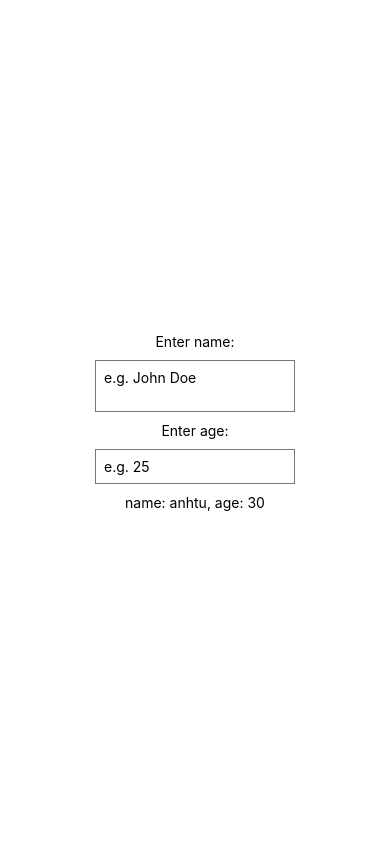
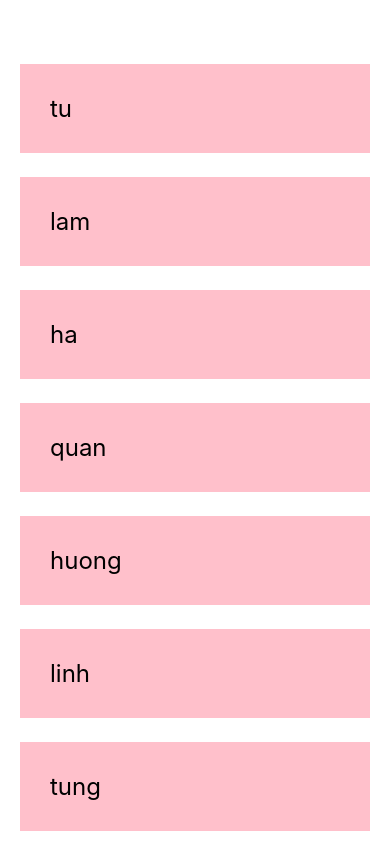
Before and after one commit to thuyhu1080/NinjaRN, a React Native app: screen / in a window 390 px wide. Built offline with nearby package versions, Linux system fonts and the light colour scheme.

Commit message:
List & ScrollView

```diff
--- a/App.js
+++ b/App.js
@@ -1,29 +1,33 @@
 import React, { useState } from 'react';
-import { StyleSheet, Text, View, TextInput } from 'react-native';
+import { StyleSheet, Text, View, ScrollView } from 'react-native';
 
 export default function App() {
-  const [name, setName] = useState('anhtu');
-  const [age, setAge] = useState('30');
+  const [people, setPeople] = useState([
+    { name: 'tu', key: '1' },
+    { name: 'lam', key: '2' },
+    { name: 'ha', key: '3' },
+    { name: 'quan', key: '4' },
+    { name: 'huong', key: '5' },
+    { name: 'linh', key: '6' },
+    { name: 'tung', key: '8' },
+    { name: 'an', key: '9' },
+    { name: 'minh', key: '10' },
+    { name: 'phong', key: '11' },
+
+  ]);
 
 
   return (
     <View style={styles.container}>
-      <Text>Enter name:</Text>
-      <TextInput
-      multiline
-      style={styles.input}
-      placeholder='e.g. John Doe'
-      onChangeText={(val) => setName(val)} />
-
-      <Text>Enter age:</Text>
-      <TextInput
-      keyboardType='numeric'
-      style={styles.input}
-      placeholder='e.g. 25'
-      onChangeText={(val) => setAge(val)} />
-
-      <Text>name: {name}, age: {age}</Text>
-
+      <ScrollView>
+    { people.map(item => {
+      return (
+        <View key={item.key}>
+          <Text style={styles.item}>{item.name}</Text>
+        </View>
+      )
+    })}
+    </ScrollView>
     </View>
   );
 }
@@ -32,15 +36,15 @@
   container: {
     flex: 1,
     backgroundColor: '#fff',
-    alignItems: 'center',
-    justifyContent: 'center',
+    paddingTop: 40,
+    paddingHorizontal: 20
+    // alignItems: 'center',
+    // justifyContent: 'center',
   },
-
-  input: {
-    borderWidth: 1,
-    borderColor: '#777',
-    padding: 8 ,
-    margin: 10,
-    width: 200,
+  item: {
+    marginTop: 24,
+    padding: 30,
+    backgroundColor: 'pink',
+    fontSize: 24
   }
 });
```
